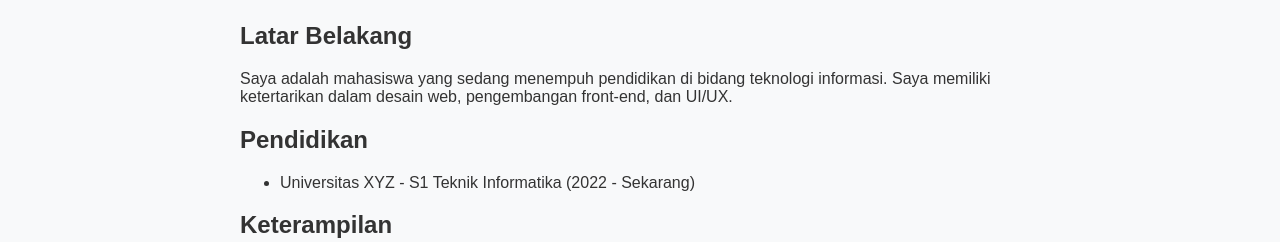
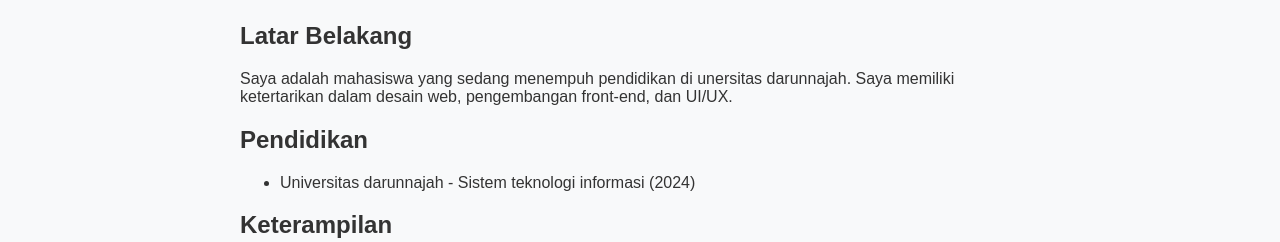
Before and after one commit to maulanabogor007-oss/Portofolio-Maulana, a plain HTML site: page about.html in a window 1280 px wide. Shown: the part 148-390 px from the top of the page. Drawn offline with Linux system fonts and the light colour scheme.

Commit message:
Update educational background and skills section

```diff
--- a/about.html
+++ b/about.html
@@ -19,11 +19,11 @@
 
   <section class="about">
     <h2>Latar Belakang</h2>
-    <p>Saya adalah mahasiswa yang sedang menempuh pendidikan di bidang teknologi informasi. Saya memiliki ketertarikan dalam desain web, pengembangan front-end, dan UI/UX.</p>
+    <p>Saya adalah mahasiswa yang sedang menempuh pendidikan di unersitas darunnajah. Saya memiliki ketertarikan dalam desain web, pengembangan front-end, dan UI/UX.</p>
 
     <h2>Pendidikan</h2>
     <ul>
-      <li>Universitas XYZ - S1 Teknik Informatika (2022 - Sekarang)</li>
+      <li>Universitas darunnajah - Sistem teknologi informasi (2024)</li>
     </ul>
 
     <h2>Keterampilan</h2>
```
